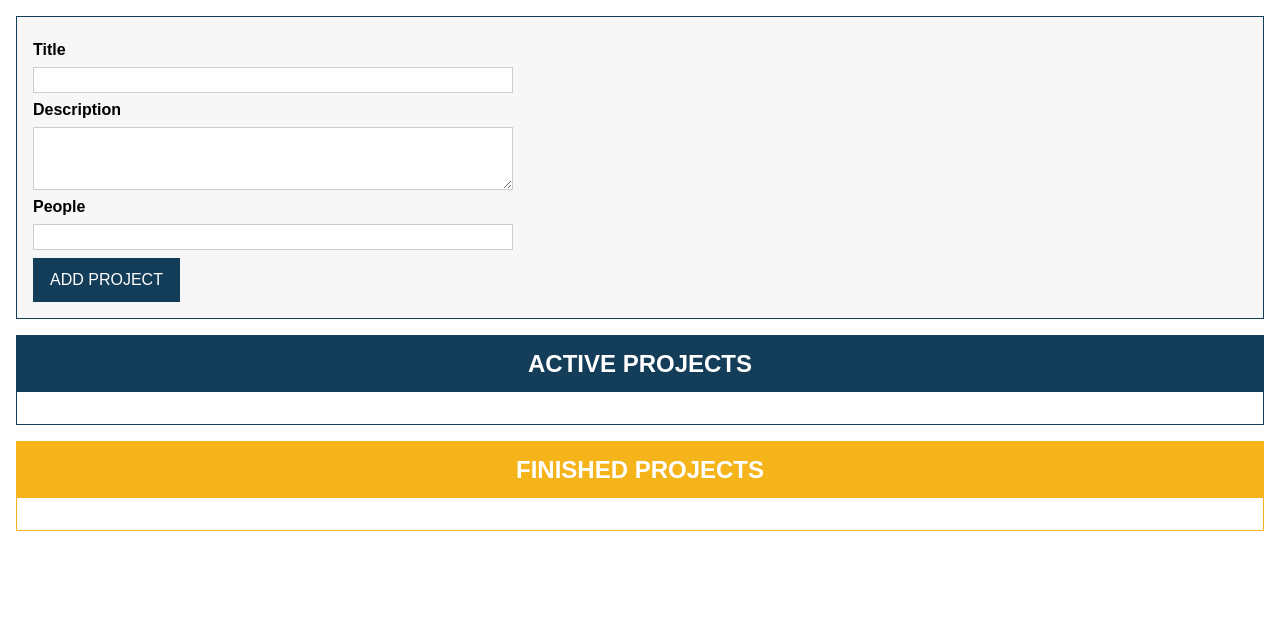
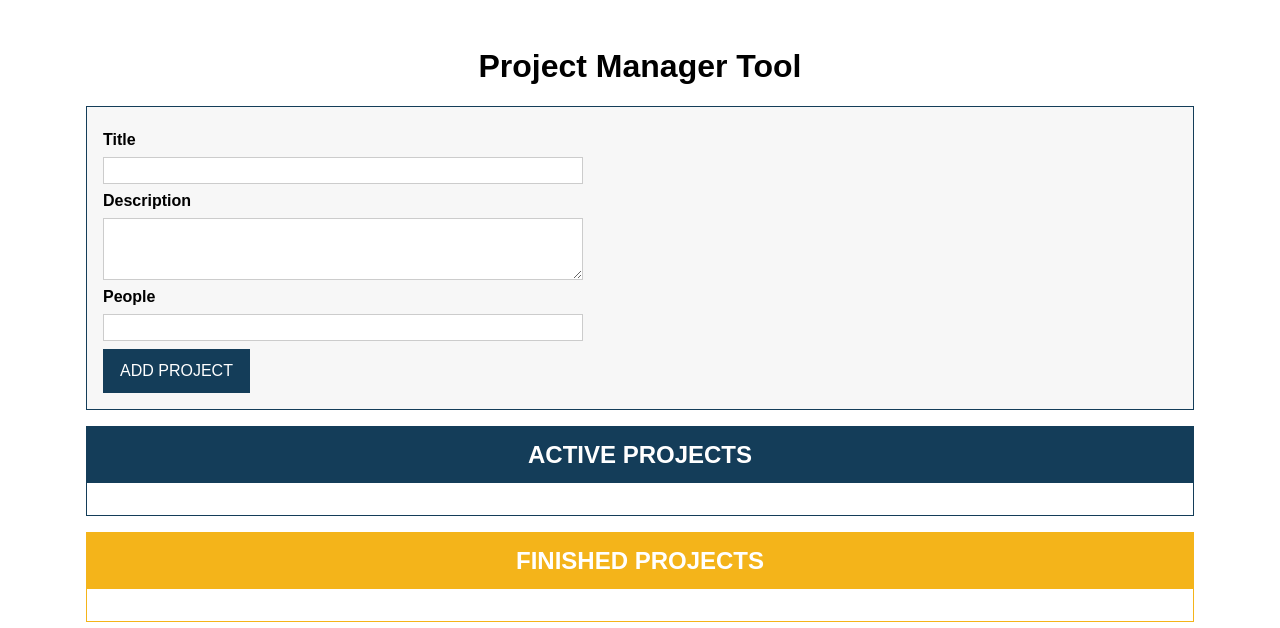
Before and after one commit to Stheven-Cabral/typescript-drag-and-drop-project, a website built with webpack: page index.html in a window 1280 px wide. Built offline with nearby package versions, Linux system fonts and the light colour scheme.

Commit message:
Update project for deployment.

```diff
--- a/app.css
+++ b/app.css
@@ -7,7 +7,11 @@ html {
 }
 
 body {
-  margin: 0;
+  margin: 48px auto 0;
+}
+
+h1 {
+  text-align: center;
 }
 
 label,
@@ -126,3 +130,33 @@ button:active {
   border: 1px solid #143d59;
   background: #f7f7f7;
 }
+
+@media (min-width: 576px) {
+  body {
+    width: 540px;
+  }
+}
+
+@media (min-width: 768px) {
+  body {
+    width: 720px;
+  }
+}
+
+@media (min-width: 992px) {
+  body {
+    width: 960px;
+  }
+}
+
+@media (min-width: 1200px) {
+  body {
+    width: 1140px;
+  }
+}
+
+@media (min-width: 1400px) {
+  body {
+    width: 1320px;
+  }
+}
--- a/index.html
+++ b/index.html
@@ -5,15 +5,13 @@
   <meta charset="UTF-8" />
   <meta name="viewport" content="width=device-width, initial-scale=1.0" />
   <meta http-equiv="X-UA-Compatible" content="ie=edge" />
-  <title>ProjectManager</title>
+  <title>Project Manager</title>
   <link rel="stylesheet" href="app.css" />
 
   <script type="module" src="dist/bundle.js"></script>
 </head>
 
 <body>
-
-  <!-- template elements are not rendered immediately. You have program your code to render it. -->
   <template id="project-input">
     <form>
       <div class="form-control">
@@ -49,7 +47,12 @@
     </section>
   </template>
 
-  <div id="app"></div>
+  <div>
+    <h1>Project Manager Tool</h1>
+  </div>
+
+  <div id="app">
+  </div>
 </body>
 
 </html>
```
